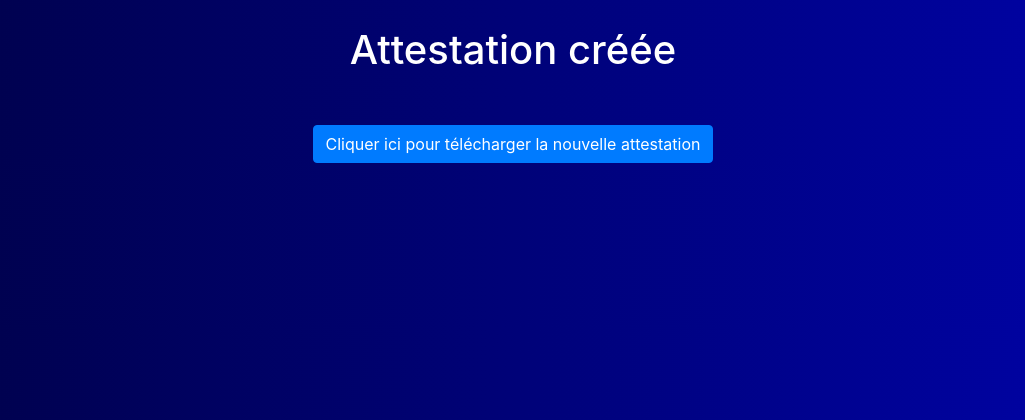
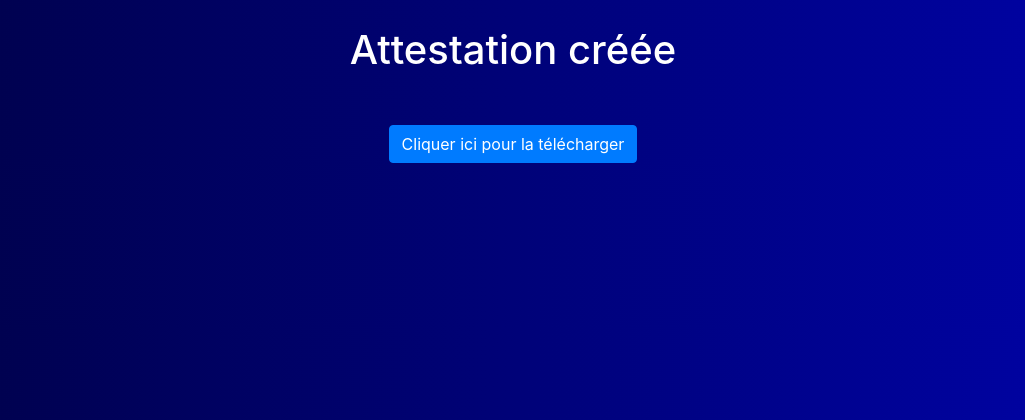
Before and after one commit to tivui/samattest, a Flask app: template app/templates/public/creation_attestation.html in a window 1280 px wide. Shown: the top 420 px of the page, without its empty margins (127-1152 px from the left). Run offline with Flask 2, Linux system fonts and the light colour scheme; the template is opened without the code that fills it: most values are stand-ins (such as "Sample title", 1, 10 or a date in 2020); some libraries are stand-ins or nearby versions.

Commit message:
Changement de l'intitulé du bouton télécharger

```diff
--- a/app/templates/public/creation_attestation.html
+++ b/app/templates/public/creation_attestation.html
@@ -14,7 +14,7 @@ h1 {
 <center>
     {% if nb_attestations==1 %}
         <h1>Attestation créée</h1>
-        <a class="btn btn-primary" href="{{ url_for('static',filename='text/Nouvelle_Attestation_1.docx') }}" download>Cliquer ici pour télécharger la nouvelle attestation</a>
+        <a class="btn btn-primary" href="{{ url_for('static',filename='text/Nouvelle_Attestation_1.docx') }}" download>Cliquer ici pour la télécharger</a>
     {% elif nb_attestations<1 %}
         <div class="alert alert-danger" role="alert">
           L'heure de retour doit être postérieure à l'heure de départ.
@@ -31,7 +31,7 @@ h1 {
         </a>
     {% else %}
         <h1>Attestations créées ({{nb_attestations}})</h1>
-        <a class="btn btn-primary" href="{{ url_for('static',filename='text/Attestations.zip') }}" download>Cliquer ici pour télécharger les {{nb_attestations}} nouvelles attestations</a>
+        <a class="btn btn-primary" href="{{ url_for('static',filename='text/Attestations.zip') }}" download>Cliquer ici pour les télécharger</a>
     {% endif %}
 
 </center>
```
